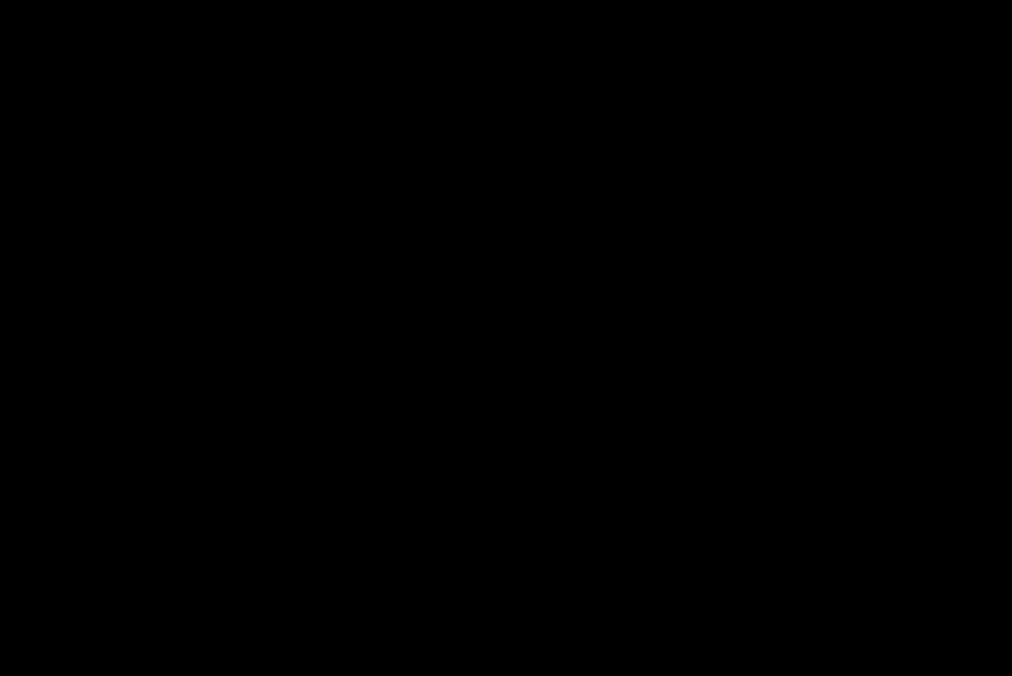
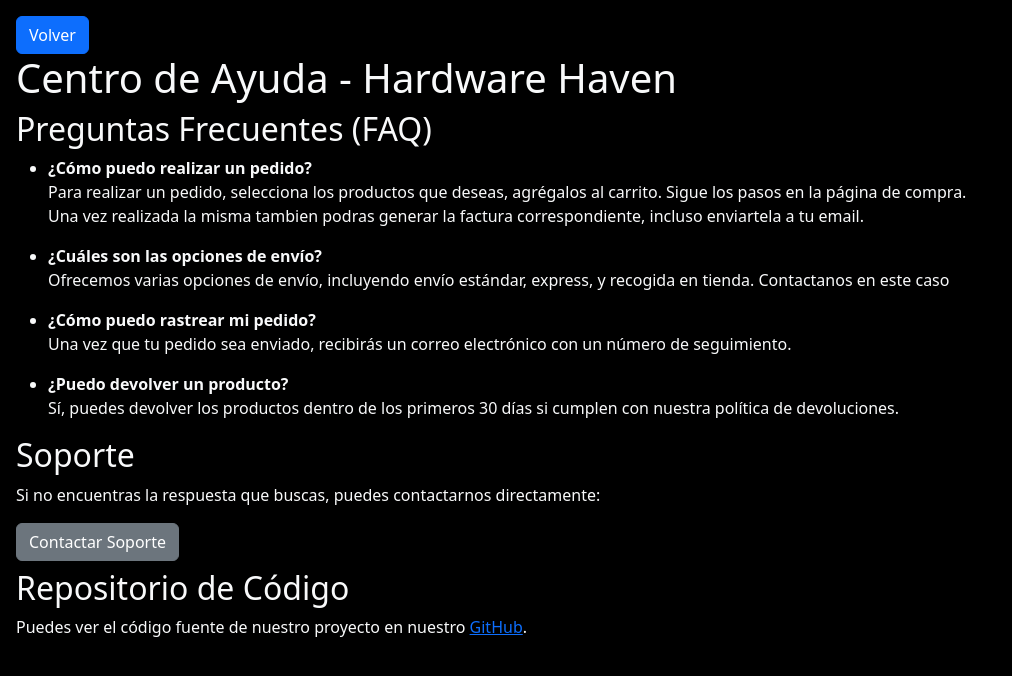
Before and after one commit to Xraidth/HardwareHaven, an Angular app in the folder Frontend/HardwareHaven/: page /ayuda in a window 1280 px wide. Before the commit this address led to /. Shown: the top 676 px of the page, without its empty margins (0-1012 px from the left). Built offline with nearby package versions, Linux system fonts and the light colour scheme.

Commit message:
change 20241007 1711

```diff
--- a/Frontend/HardwareHaven/src/app/app.routes.ts
+++ b/Frontend/HardwareHaven/src/app/app.routes.ts
@@ -8,6 +8,7 @@
 import {EnvioComponent} from './pages/envio/envio/envio.component.js';
 import {InventarioComponent} from './pages/inventario/inventario/inventario.component.js';
 import { UsuarioComponent } from './features/inventario/usuario/usuario.component.js';
+import { AyudaComponent } from './pages/ayuda/ayuda.component.js';
 
 export const routes: Routes = [
   { path: 'home', component: HomeComponent},
@@ -17,7 +18,9 @@
   { path: 'envio', component: EnvioComponent},
   { path: 'inventario', component: InventarioComponent},
   { path: 'inventario/usuario', component: UsuarioComponent},
+  { path: 'ayuda', component: AyudaComponent},
   { path: '', redirectTo: '/home', pathMatch: 'full' }
+
 
 
 
--- /dev/null
+++ b/Frontend/HardwareHaven/src/app/pages/ayuda/ayuda.component.html
@@ -0,0 +1,30 @@
+<div class="ayuda-div text-light m-3">
+    <button class="btn btn-primary" (click)="gotoHome()">Volver</button>
+    <h1>Centro de Ayuda - Hardware Haven</h1>
+
+
+    <h2>Preguntas Frecuentes (FAQ)</h2>
+    <ul>
+        <li><strong>¿Cómo puedo realizar un pedido?</strong>
+            <p>Para realizar un pedido, selecciona los productos que deseas, agrégalos al carrito. Sigue los
+            pasos en la página de compra.<br> Una vez realizada la misma tambien podras generar la factura correspondiente, incluso enviartela a tu email.</p>
+        </li>
+        <li><strong>¿Cuáles son las opciones de envío?</strong>
+            <p>Ofrecemos varias opciones de envío, incluyendo envío estándar, express, y recogida en tienda. Contactanos en este caso</p>
+        </li>
+        <li><strong>¿Cómo puedo rastrear mi pedido?</strong>
+            <p>Una vez que tu pedido sea enviado, recibirás un correo electrónico con un número de seguimiento.</p>
+        </li>
+        <li><strong>¿Puedo devolver un producto?</strong>
+            <p>Sí, puedes devolver los productos dentro de los primeros 30 días si cumplen con nuestra política de devoluciones.</p>
+        </li>
+    </ul>
+
+    <h2>Soporte</h2>
+    <p>Si no encuentras la respuesta que buscas, puedes contactarnos directamente:</p>
+
+    <a href="mailto:ignacio.rodriguez.sistemas@gmail.com" class="btn btn-secondary">Contactar Soporte</a>
+
+    <h2 class="mt-2">Repositorio de Código</h2>
+    <p>Puedes ver el código fuente de nuestro proyecto en nuestro <a href="https://github.com/Xraidth/HardwareHaven" target="_blank">GitHub</a>.</p>
+</div>
--- /dev/null
+++ b/Frontend/HardwareHaven/src/app/pages/ayuda/ayuda.component.ts
@@ -0,0 +1,21 @@
+import { HttpClientModule } from '@angular/common/http';
+import { Component } from '@angular/core';
+import { Router } from '@angular/router';
+
+@Component({
+  selector: 'app-ayuda',
+  standalone: true,
+  imports: [HttpClientModule],
+  templateUrl: './ayuda.component.html',
+  styleUrl: './ayuda.component.css'
+})
+export class AyudaComponent {
+
+  constructor(private router: Router){
+
+  }
+
+  gotoHome(){
+    this.router.navigate(['home']);
+  }
+}
--- a/Frontend/HardwareHaven/src/app/pages/home/home.component.css
+++ b/Frontend/HardwareHaven/src/app/pages/home/home.component.css
@@ -128,3 +128,11 @@
     font-size: 18px;
     color: red;
   }
+
+  .ayuda-div {
+    position: fixed;
+    bottom: 10px;
+    right: 10px;
+    padding: 3px;
+    z-index: 9999;
+  }
--- a/Frontend/HardwareHaven/src/app/pages/home/home.component.html
+++ b/Frontend/HardwareHaven/src/app/pages/home/home.component.html
@@ -82,6 +82,9 @@
       </div>
     </div>
 
+    <div class="ayuda-div">
+      <button class="btn btn-primary btn-ayuda" (click)="gotoAyuda()">?</button>
+    </div>
 
 
 </div>
--- a/Frontend/HardwareHaven/src/app/pages/home/home.component.ts
+++ b/Frontend/HardwareHaven/src/app/pages/home/home.component.ts
@@ -144,6 +144,9 @@
         }
     });}
 
+gotoAyuda(){
+  this.router.navigate(['ayuda']);
+}
 
 
   }
--- a/Frontend/HardwareHaven/src/app/shared/functions/functions.ts
+++ b/Frontend/HardwareHaven/src/app/shared/functions/functions.ts
@@ -8,7 +8,8 @@
     if (nombre.includes("componentes")) return Array.isArray(dato) ? (dato.length > 0 ? "Posee componentes" : "No posee componentes") : "-";
     if(nombre.includes("subTotal"))return `$${dato}`;
     if (nombre.includes("valor")) return `$${dato}`;
-    if (nombre.includes("fechaDesde") || nombre.includes("fechaCompra") || nombre.includes("fechaCancel")) return formatDateTime(dato);
+    if (nombre.includes("fechaDesde") || nombre.includes("fechaCompra")) return formatDateTime(dato);
+    if(nombre.includes("fechaCancel")) return (dato) ? formatDateTime(dato): "-";
     if (nombre.includes("lineasCompras")) return Array.isArray(dato) ? (dato.length > 0 ? "Posee lineas" : "Vacia") : "-";
     if (nombre === "compra") return dato.id.toString();
     if (nombre === "user") return dato.name;
```
Also changed, not shown: Frontend/HardwareHaven/src/app/pages/ayuda/ayuda.component.css (added), 1 other file (tests, documents, lock files or other folders).
